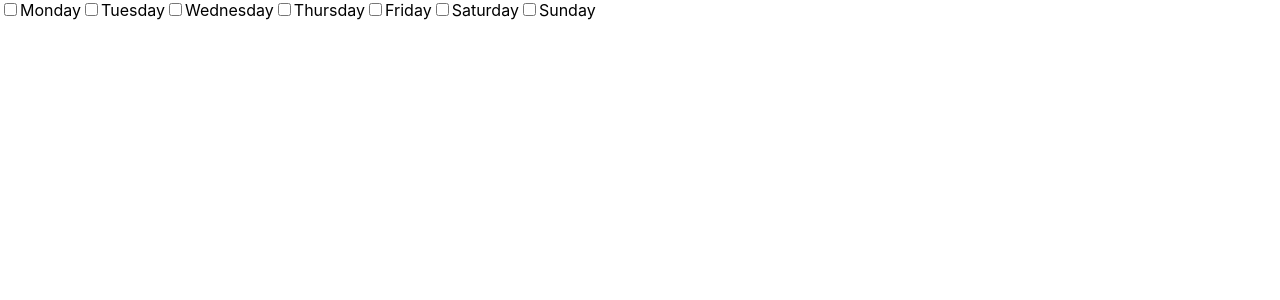
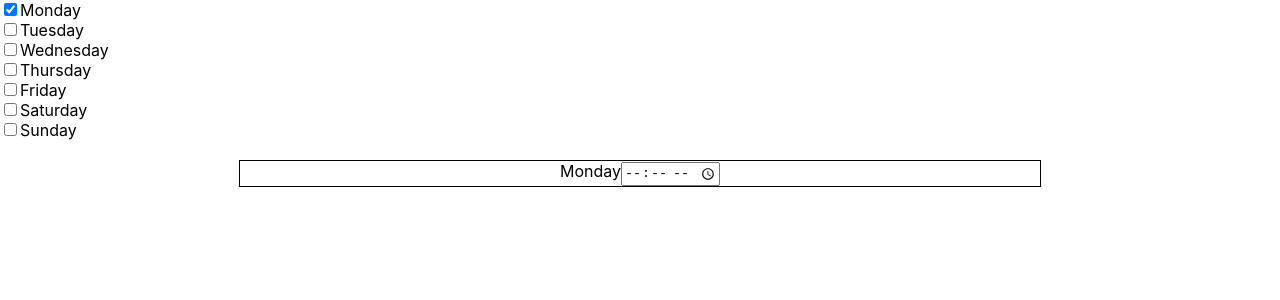
Before and after one commit to HumnaAleem1/react-practice, a React (Create React App) app: page / in a window 1280 px wide. Both pictures are taken after a click on the checkbox 10 px from the left and 9 px from the top of the page. Shown: the top 300 px of the page. Built offline with nearby package versions, Linux system fonts and the light colour scheme.

Commit message:
JO-4 display and hide card on mark checbox

```diff
--- /dev/null
+++ b/src/components/time-selector/Card.tsx
@@ -0,0 +1,18 @@
+import { FC } from 'react'
+import '../card/Card.css'
+
+interface ICardProps {
+    name: string
+}
+
+export const Card: FC<ICardProps> = ({ name }) => {
+    return (
+        <div className="card-container">
+            <div className="card">
+               {name}
+               <input type='time' />
+
+            </div>
+        </div>
+    )
+}
--- a/src/components/time-selector/Checkboxes.ts
+++ b/src/components/time-selector/Checkboxes.ts
@@ -1,5 +1,6 @@
+import { ICheckBoxes } from "./TimeSelectorInterfaces";
 
-export const checkboxes = {
+export const checkboxObj: ICheckBoxes = {
     'Monday': {
         label: 'Monday',
         checked: false
--- a/src/components/time-selector/TimeSelector.tsx
+++ b/src/components/time-selector/TimeSelector.tsx
@@ -1,23 +1,44 @@
 import { useState } from 'react'
-import { checkboxes } from './Checkboxes'
+import { checkboxObj } from './Checkboxes'
+import { ICheckBoxes, IDayCard } from './TimeSelectorInterfaces'
+import { Card } from './Card'
 
 export const TimeSelector = () => {
 
-    const [cards, setCards] = useState([])
+    const [cards, setCards] = useState<IDayCard>({})
+    const [checkboxes, setCheckboxes] = useState<ICheckBoxes>(checkboxObj)
 
-    const checkedCheckbox = (value: boolean, day: string) => {
-
+    const getCards = () => {
+        return (
+            Object.values(cards).map(card => {
+                return <Card key={card.name} name={card.name}/>
+            })
+        )
     }
 
-    return  <div>
+    const markCheckbox = (checkboxValue: boolean, dayName: string) => {
+        checkboxes[dayName].checked = checkboxValue
+        setCheckboxes(checkboxes)
+
+        if(checkboxValue) {
+            setCards({...cards, [dayName]: {name: dayName}})
+        } else {
+            const tempCards = {...cards}
+            delete tempCards[dayName]
+            setCards(tempCards)
+        }
+    }
+
+    return  <>
         {
             Object.values(checkboxes).map((checkbox) => {
                 const { checked, label} = checkbox
-                return  <>
-                        <input type='checkbox' checked={checked} onChange={(e) => checkedCheckbox(e.target.checked, label)}/>
-                        <label>{label}</label>
-                </>
+                return  <div key={label}>
+                    <input type='checkbox' checked={checked} onChange={(e) => markCheckbox(e.target.checked, label)}/>
+                    <label>{label}</label>
+                </div>
            })
        }
-    </div>
+       { cards && getCards() }
+    </>
 }
--- /dev/null
+++ b/src/components/time-selector/TimeSelectorInterfaces.ts
@@ -0,0 +1,16 @@
+export interface ICheckBoxes {
+    [day: string]: ICheckBox
+}
+
+export interface ICheckBox {
+    label: string
+    checked: boolean
+}
+
+export interface IDayCard {
+    [day: string]: ICard
+}
+
+interface ICard {
+    name: string
+}
```
